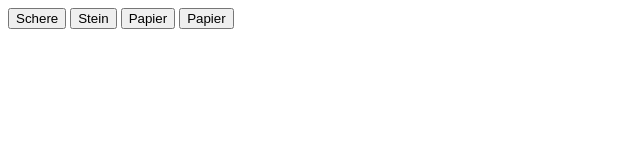
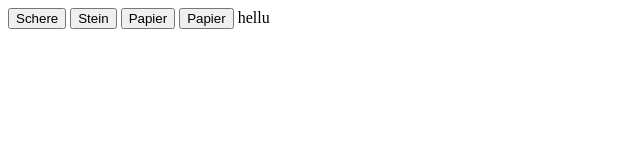
Before and after one commit to meisteraa/LB02_m288_EibelF_MeisterA, a plain HTML site: page index.html in a window 1280 px wide. Shown: the full height of the page, 0-640 px from the left. Drawn offline with Linux system fonts and the light colour scheme.

Commit message:
Version 1

```diff
--- a/index.html
+++ b/index.html
@@ -11,5 +11,6 @@
 <button>Stein</button>
 <button>Papier</button>
 <button>Papier</button>
+hellu
 </body>
 </html>
```
